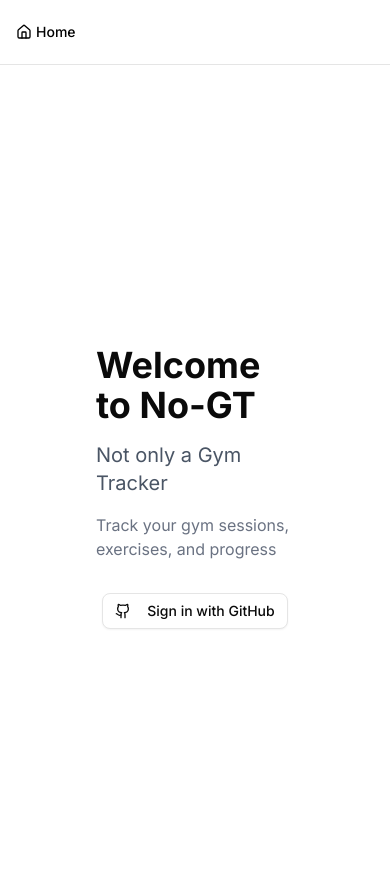
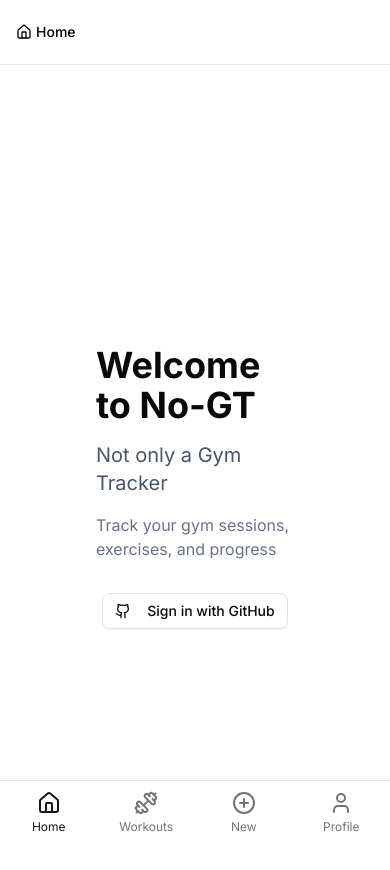
Before and after one commit to seya12/no-gt, a Next.js app: page / in a window 390 px wide. Shown: the top 870 px of the page. Built offline with nearby package versions, Linux system fonts and the light colour scheme; no server answers.

Commit message:
Enhance project configuration and documentation; update environment variables, add security headers, and improve database connection checks

```diff
--- a/next.config.mjs
+++ b/next.config.mjs
@@ -8,7 +8,29 @@ const nextConfig = {
       },
     ],
   },
-  experimental: {
+  // Add security headers
+  headers: async () => [
+    {
+      source: '/:path*',
+      headers: [
+        {
+          key: 'X-Content-Type-Options',
+          value: 'nosniff',
+        },
+        {
+          key: 'X-Frame-Options',
+          value: 'DENY',
+        },
+        {
+          key: 'X-XSS-Protection',
+          value: '1; mode=block',
+        },
+      ],
+    },
+  ],
+  // Improve production builds
+  compiler: {
+    removeConsole: process.env.NODE_ENV === 'production',
   },
 };
 
--- a/scripts/check-db.ts
+++ b/scripts/check-db.ts
@@ -1,21 +1,44 @@
-import { PrismaClient } from '@prisma/client'
+/**
+ * This script checks if the database is available and working correctly.
+ * It's used both for local development and in the build process.
+ */
 
-const prisma = new PrismaClient()
+import { prisma } from "../src/lib/db"
 
-async function checkDatabase() {
+async function main() {
+  console.log("🔍 Checking database connection...")
+
   try {
-    // Try to connect and perform a simple query
+    // Try to connect to the database
     await prisma.$connect()
-    // Try to query the User table
-    await prisma.user.findFirst()
-    console.log('✅ Database connection successful')
-    process.exit(0)
+    console.log("✅ Database connection successful!")
+
+    // Try to execute a simple query
+    const startTime = Date.now()
+    await prisma.$queryRaw`SELECT 1`
+    const duration = Date.now() - startTime
+
+    console.log(`⏱️ Query latency: ${duration}ms`)
+
+    // Check if there are any users (helpful to know if setup is needed)
+    const userCount = await prisma.user.count()
+    console.log(`👤 User count: ${userCount}`)
+
+    return { success: true }
   } catch (error) {
-    console.error('❌ Database connection failed:', error)
+    console.error("❌ Database connection failed:", error)
     process.exit(1)
   } finally {
     await prisma.$disconnect()
   }
 }
 
-checkDatabase()
+main()
+  .then(() => {
+    console.log("✨ All checks passed!")
+    process.exit(0)
+  })
+  .catch((error) => {
+    console.error("❌ Checks failed:", error)
+    process.exit(1)
+  })
--- a/src/app/layout.tsx
+++ b/src/app/layout.tsx
@@ -3,12 +3,16 @@ import { Inter } from "next/font/google";
 import "./globals.css";
 import { AuthProvider } from "@/components/providers/auth-provider";
 import { MainNav } from "@/components/nav/main-nav";
+import { BottomNav } from "@/components/nav/bottom-nav";
 
 const inter = Inter({ subsets: ["latin"] });
 
 export const metadata: Metadata = {
   title: "No-GT: Not only a Gym Tracker",
   description: "Track your gym sessions, exercises, and progress",
+  icons: {
+    icon: "/favicon.ico",
+  },
 };
 
 export default function RootLayout({
@@ -25,7 +29,10 @@ export default function RootLayout({
               <MainNav />
             </div>
           </header>
-          {children}
+          <main className="pb-20 md:pb-4">
+            {children}
+          </main>
+          <BottomNav />
         </AuthProvider>
       </body>
     </html>
--- a/src/app/profile/page.tsx
+++ b/src/app/profile/page.tsx
@@ -2,6 +2,7 @@ import { getServerSession } from "next-auth"
 import { Card, CardContent, CardHeader, CardTitle } from "@/components/ui/card"
 import { authConfig } from "@/lib/auth/auth.config"
 import { redirect } from "next/navigation"
+import Image from "next/image"
 
 export default async function ProfilePage() {
   const session = await getServerSession(authConfig)
@@ -22,15 +23,20 @@ export default async function ProfilePage() {
           <div className="space-y-4">
             <div className="flex items-center space-x-4">
               {session.user?.image && (
-                <img
-                  src={session.user.image}
-                  alt={session.user?.name || "Profile"}
-                  className="rounded-full h-16 w-16"
-                />
+                <div className="relative h-16 w-16 rounded-full overflow-hidden">
+                  <Image
+                    src={session.user.image}
+                    alt={session.user?.name || "Profile"}
+                    fill
+                    sizes="64px"
+                    className="object-cover"
+                  />
+                </div>
               )}
               <div>
                 <p className="font-medium">{session.user?.name || "User"}</p>
                 <p className="text-sm text-muted-foreground">{session.user?.email || "No email"}</p>
+                <p className="text-xs text-muted-foreground">User ID: {session.user?.id}</p>
               </div>
             </div>
           </div>
--- /dev/null
+++ b/src/components/nav/bottom-nav.tsx
@@ -0,0 +1,65 @@
+"use client"
+
+import Link from "next/link"
+import { usePathname } from "next/navigation"
+import { cn } from "@/lib/utils"
+import { Home, Dumbbell, PlusCircle, User } from "lucide-react"
+
+export function BottomNav() {
+  const pathname = usePathname()
+
+  const navItems = [
+    {
+      name: "Home",
+      href: "/",
+      icon: Home,
+      active: pathname === "/"
+    },
+    {
+      name: "Workouts",
+      href: "/dashboard",
+      icon: Dumbbell,
+      active: pathname === "/dashboard" || pathname.startsWith("/workout")
+    },
+    {
+      name: "New",
+      href: "/workout/start",
+      icon: PlusCircle,
+      active: pathname === "/workout/start"
+    },
+    {
+      name: "Profile",
+      href: "/profile",
+      icon: User,
+      active: pathname === "/profile"
+    }
+  ]
+
+  return (
+    <div className="fixed bottom-0 left-0 z-50 w-full h-16 bg-background border-t border-border md:hidden">
+      <div className="grid h-full grid-cols-4">
+        {navItems.map((item) => (
+          <Link
+            key={item.name}
+            href={item.href}
+            className={cn(
+              "inline-flex flex-col items-center justify-center px-5 hover:bg-accent group",
+              item.active && "text-primary"
+            )}
+          >
+            <item.icon className={cn(
+              "w-6 h-6 mb-1 group-hover:text-primary",
+              item.active ? "text-primary" : "text-muted-foreground"
+            )} />
+            <span className={cn(
+              "text-xs group-hover:text-primary",
+              item.active ? "text-primary" : "text-muted-foreground"
+            )}>
+              {item.name}
+            </span>
+          </Link>
+        ))}
+      </div>
+    </div>
+  )
+}
--- a/src/lib/auth/auth.config.ts
+++ b/src/lib/auth/auth.config.ts
@@ -41,6 +41,7 @@ export const authConfig: NextAuthOptions = {
     signIn: "/login",
     error: "/login",
   },
+  // Only enable debug mode in development
   debug: process.env.NODE_ENV === "development",
   secret: process.env.NEXTAUTH_SECRET,
 }
--- a/src/middleware.ts
+++ b/src/middleware.ts
@@ -3,6 +3,7 @@ import { NextRequest } from "next/server"
 import { getToken } from "next-auth/jwt"
 
 export async function middleware(request: NextRequest) {
+  // Check for token with the configured secret
   const token = await getToken({
     req: request,
     secret: process.env.NEXTAUTH_SECRET,
@@ -22,12 +23,16 @@ export async function middleware(request: NextRequest) {
     request.nextUrl.pathname === '/dashboard' ||
     request.nextUrl.pathname.startsWith('/dashboard/') ||
     request.nextUrl.pathname === '/profile' ||
-    request.nextUrl.pathname.startsWith('/profile/')
+    request.nextUrl.pathname.startsWith('/profile/') ||
+    request.nextUrl.pathname.startsWith('/workout') ||
+    request.nextUrl.pathname.startsWith('/exercises')
 
+  // Always allow API and static routes
   if (isApiOrStaticRoute) {
     return NextResponse.next()
   }
 
+  // Check if the route is in the public routes list
   const isPublicRoute = publicRoutes.some(route =>
     request.nextUrl.pathname.startsWith(route)
   )
@@ -43,6 +48,7 @@ export async function middleware(request: NextRequest) {
   // Require authentication for protected routes
   if (isProtectedRoute && !token) {
     const url = new URL('/login', request.url)
+    // Save the requested URL to redirect back after login
     url.searchParams.set('callbackUrl', request.nextUrl.pathname)
     return NextResponse.redirect(url)
   }
@@ -50,6 +56,7 @@ export async function middleware(request: NextRequest) {
   return NextResponse.next()
 }
 
+// Define routes to apply the middleware to
 export const config = {
   matcher: [
     /*
```
Also changed, not shown: 2 other files (tests, documents, lock files or other folders).
